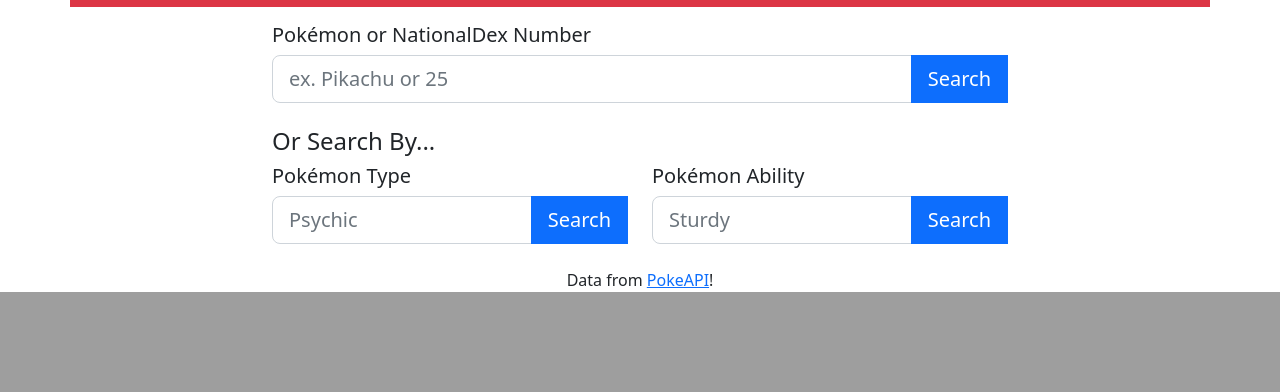
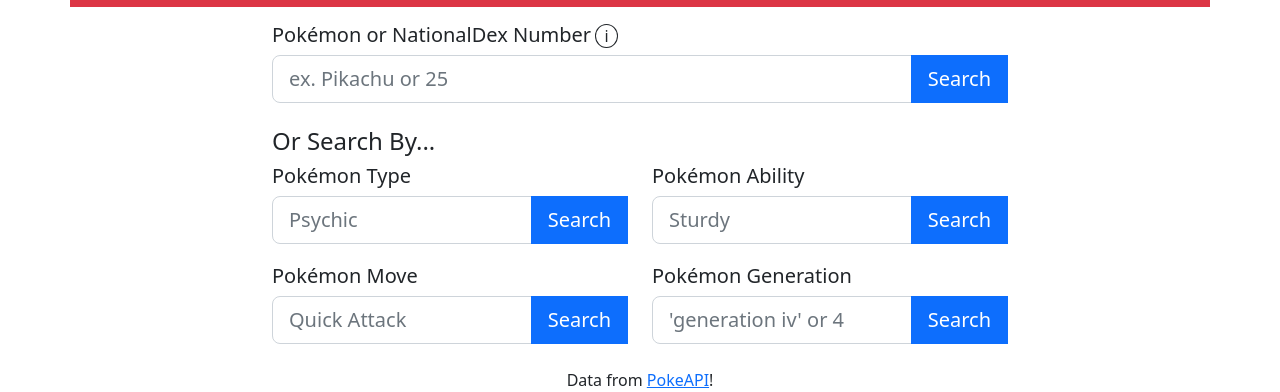
Before and after one commit to samjrob/Sams-PokeRadar, a Flask app: page / in a window 1280 px wide. Shown: the part 1201-1593 px from the top of the page. Before the commit the page ends 1493 px from the top, so only its background shows below. Run offline with Flask 2, Linux system fonts and the light colour scheme.

Commit message:
mario day progress

```diff
--- a/PokeRadar/app.py
+++ b/PokeRadar/app.py
@@ -1,6 +1,6 @@
 from flask import Flask, render_template, request
 
-from functions import poke_with_ability, poke_with_type, Pokemon_Info, get_pokemon_info
+from functions import poke_with_ability, poke_with_type, Pokemon_Info, get_pokemon_info, poke_with_move, poke_in_generation
 
 app = Flask(__name__)
 
@@ -22,12 +22,19 @@ def pokecard():
 @app.route("/results", methods=['GET', 'POST'])
 def results():
     if request.method == 'POST':
-        try:
-            query = request.form["type"]
-            poke_list = poke_with_type(query)
-        except KeyError:
-            query = request.form["ability"]
-            poke_list = poke_with_ability(query)
-        return render_template("results.html", query=query, poke_list=poke_list)
+        query = list(request.form.keys())[0]
+        if query == "type":
+            search = query + ": " + request.form["type"]
+            poke_list = poke_with_type(request.form["type"])
+        elif query == "ability":
+            search = query + ": " + request.form["ability"]
+            poke_list = poke_with_ability(request.form["ability"])
+        elif query == "move":
+            search = query + ": " + request.form["move"]
+            poke_list = poke_with_move(request.form["move"])
+        elif query == "gen":
+            search = query + ": " + request.form["gen"]
+            poke_list = poke_in_generation(request.form["gen"])
+        return render_template("results.html", search=search, poke_list=poke_list)
     else:
         return "Error: was expecting a POST request", 400
--- a/PokeRadar/templates/index.html
+++ b/PokeRadar/templates/index.html
@@ -4,7 +4,9 @@
 {% block content %}
 
 <form action="{{url_for('pokecard')}}" method="post">
-    <label for="pokemon"><h5>Pokémon or NationalDex Number</h5></label><br>
+    <label for="pokemon"><h5>Pokémon or NationalDex Number</h5></label>
+    <span data-toggle='tooltip' title='If a Pokémon has multiple forms the form must be specified i.e. mimikyu disguised'
+          class="border border-dark border-1 rounded-circle">&nbsp; i &nbsp;</span><br>
     <div class="input-group mb-4">
         <input type="text" class="form-control form-control-lg" id="pokemon" name="pokemon" placeholder="ex. Pikachu or 25" required>
         <div class="input-group-append">
@@ -37,4 +39,28 @@
         </form>
     </div>
 </div>
+<div class="row mt-1">
+    <div class="col-md-6">
+        <form action="{{url_for('results')}}" method="post">
+        <label for="type"><h5>Pokémon Move</h5></label><br>
+        <div class="input-group mb-3">
+            <input type="text" class="form-control form-control-lg" id="move" name="move" placeholder="Quick Attack" required>
+            <div class="input-group-append">
+                <button type="submit" class="btn btn-primary btn-lg rounded-0">Search</button>
+            </div>
+        </div>
+        </form>
+    </div>
+    <div class="col-md-6">
+        <form action="{{url_for('results')}}" method="post">
+        <label for="ability"><h5>Pokémon Generation</h5></label><br>
+        <div class="input-group mb-3">
+            <input type="text" class="form-control form-control-lg" id="gen" name="gen" placeholder="'generation iv' or 4" required>
+            <div class="input-group-append">
+                <button type="submit" class="btn btn-primary btn-lg rounded-0">Search</button>
+            </div>
+        </div>
+        </form>
+    </div>
+</div>
 {% endblock content %}
--- a/PokeRadar/templates/results.html
+++ b/PokeRadar/templates/results.html
@@ -2,7 +2,7 @@
 
 {% block content %}
 
-<h1>Showing Results for {{ query }}</h1>
+<h1>Showing Results for {{ search }}</h1>
 {% if poke_list|length > 0 %}
 <table class="table table-bordered">
     <tbody>
```
Also changed, not shown: PokeRadar/functions.py (+30 -1 lines).
